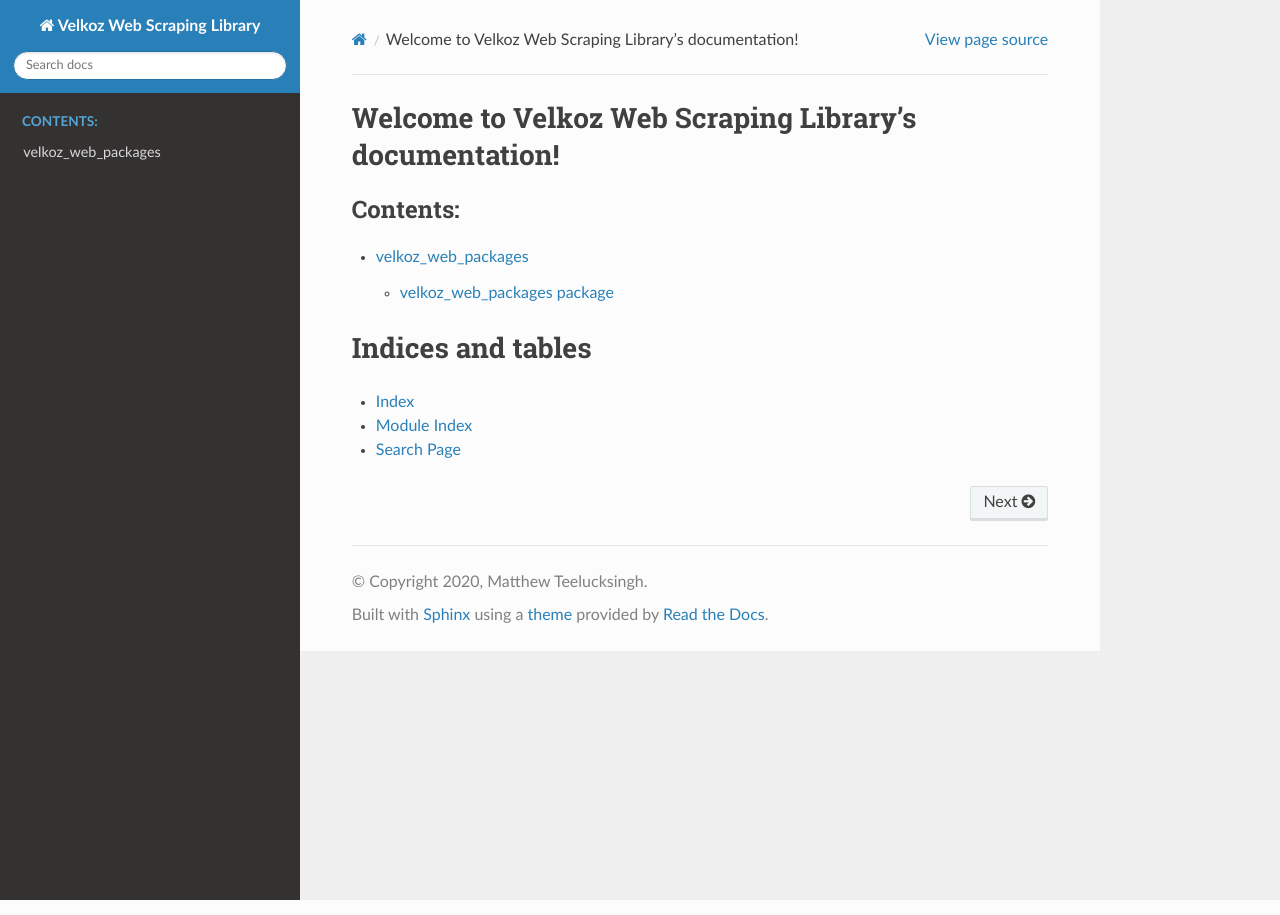
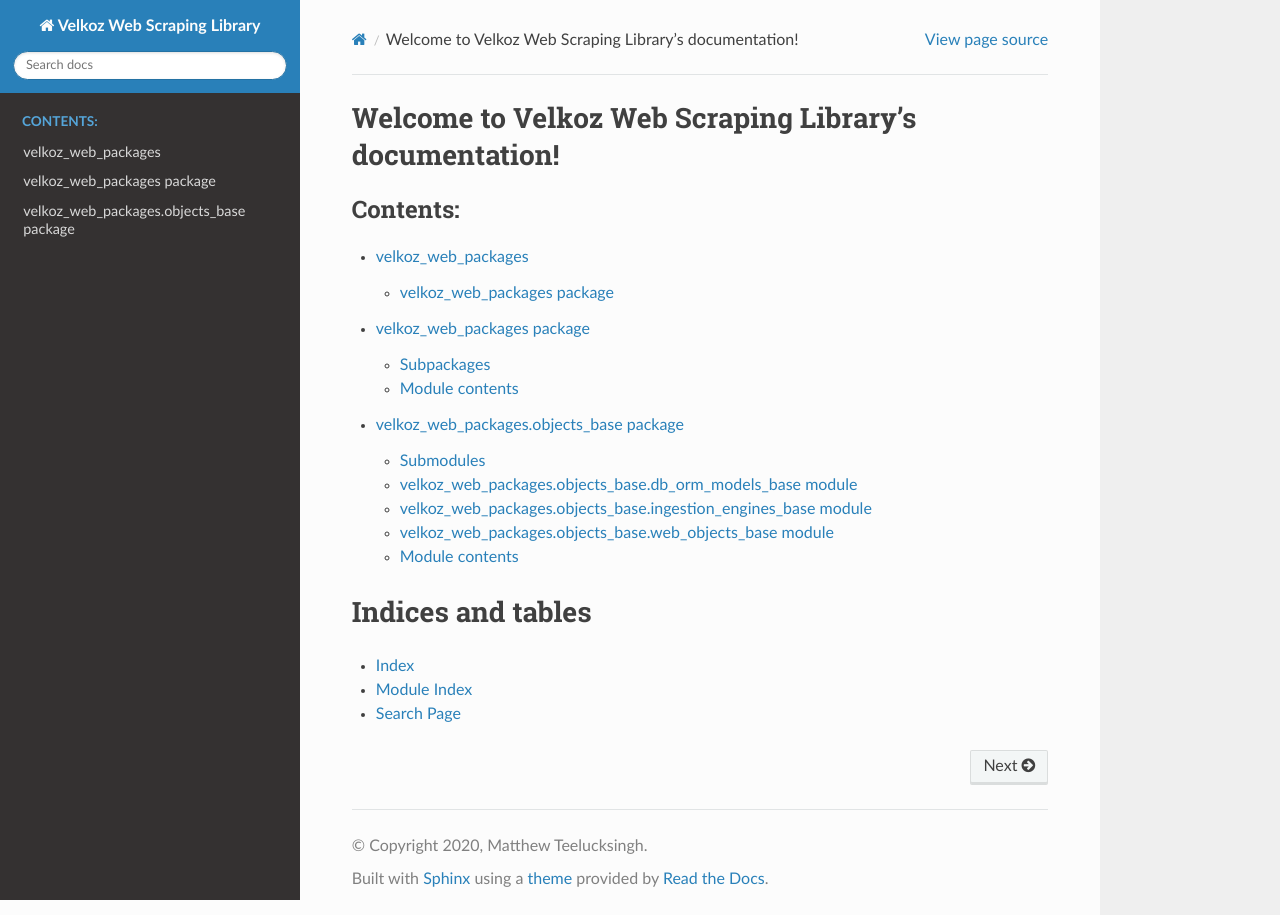
Before and after one commit to MatthewTe/velkoz_web_data_extraction_library, a Sphinx documentation site: the page built from docs/source/index.rst, in a window 1280 px wide. Built offline with Sphinx 7.4.7 and the Read the Docs theme 2.0.0, drawn with Linux system fonts in a browser that asks for light colours.

Commit message:
Docs Init Commit

```diff
--- a/docs/source/index.rst
+++ b/docs/source/index.rst
@@ -11,6 +11,8 @@ Welcome to Velkoz Web Scraping Library's documentation!
    :caption: Contents:
 
    modules
+   velkoz_web_packages
+   velkoz_web_packages.objects_base
 
 Indices and tables
 ==================
```
